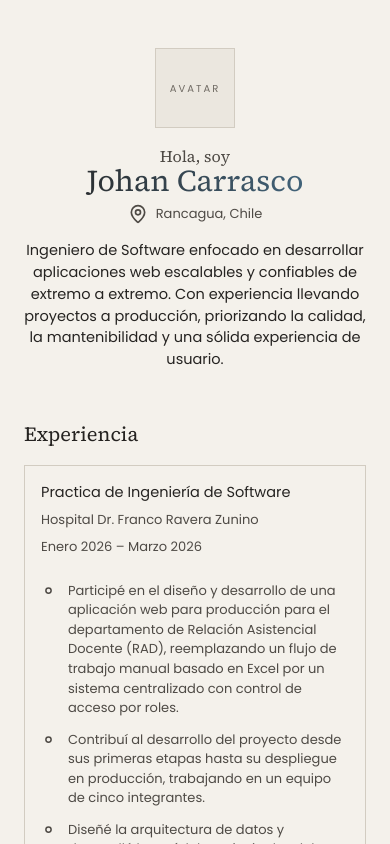
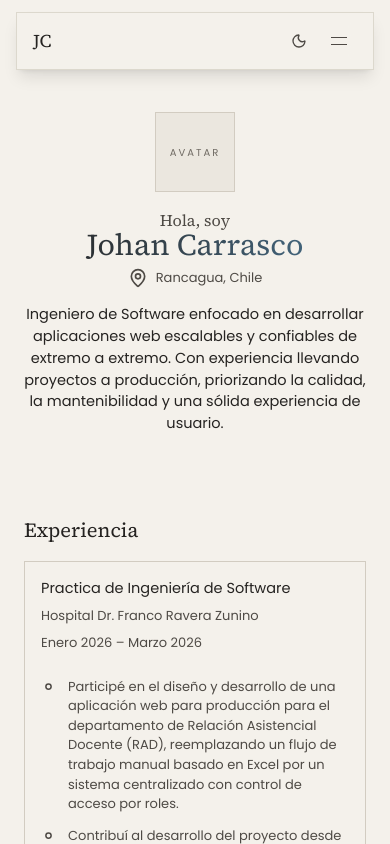
Before and after one commit to johandev21/Portfolio-Website, a React (Vite) app: page / in a window 390 px wide. Shown: the top 844 px of the page. Built offline with nearby package versions, Linux system fonts and the light colour scheme.

Commit message:
feat(ui): add responsive header and theme toggle

```diff
--- a/src/App.tsx
+++ b/src/App.tsx
@@ -6,12 +6,14 @@ import TechnologiesSection from "./sections/TechnologiesSection";
 import ContactSection from "./sections/ContactSection";
 import Reveal from "./components/Reveal";
 import BackToTop from "./components/BackToTop";
+import Header from "./components/Header";
 
 function Portfolio() {
   return (
     <MotionConfig reducedMotion="user">
       <main className="min-h-screen w-full bg-bg font-sans text-text">
-        <div className="mx-auto flex w-full max-w-full flex-col items-stretch px-6 pt-12 md:px-8 md:pt-[132px] lg:max-w-[812px] lg:px-0">
+        <Header />
+        <div className="mx-auto flex w-full max-w-full flex-col items-stretch px-6 pt-28 md:px-8 md:pt-[132px] lg:max-w-[812px] lg:px-0">
           <Reveal>
             <IntroSection />
           </Reveal>
--- /dev/null
+++ b/src/components/Header.tsx
@@ -0,0 +1,137 @@
+import { useEffect, useRef, useState } from "react";
+import ThemeToggle from "./ThemeToggle";
+
+const navItems = [
+  { href: "#inicio", label: "Inicio" },
+  { href: "#experiencia", label: "Experiencia" },
+  { href: "#proyectos", label: "Proyectos" },
+  { href: "#tecnologias", label: "Tecnologías" },
+  { href: "#contacto", label: "Contacto" },
+];
+
+export default function Header() {
+  const [isMenuOpen, setIsMenuOpen] = useState(false);
+  const [isHidden, setIsHidden] = useState(false);
+  const lastScrollY = useRef(0);
+
+  useEffect(() => {
+    lastScrollY.current = window.scrollY;
+
+    const handleScroll = () => {
+      const currentScrollY = window.scrollY;
+      const scrollingDown = currentScrollY > lastScrollY.current;
+
+      if (isMenuOpen || currentScrollY < 96) {
+        setIsHidden(false);
+      } else if (scrollingDown && currentScrollY - lastScrollY.current > 4) {
+        setIsHidden(true);
+      } else if (!scrollingDown && lastScrollY.current - currentScrollY > 4) {
+        setIsHidden(false);
+      }
+
+      lastScrollY.current = currentScrollY;
+    };
+
+    const handlePointerMove = (event: PointerEvent) => {
+      if (event.clientY < 88) setIsHidden(false);
+    };
+
+    window.addEventListener("scroll", handleScroll, { passive: true });
+    window.addEventListener("pointermove", handlePointerMove, { passive: true });
+
+    return () => {
+      window.removeEventListener("scroll", handleScroll);
+      window.removeEventListener("pointermove", handlePointerMove);
+    };
+  }, [isMenuOpen]);
+
+  useEffect(() => {
+    if (!isMenuOpen) return;
+
+    const handleKeyDown = (event: KeyboardEvent) => {
+      if (event.key === "Escape") setIsMenuOpen(false);
+    };
+
+    window.addEventListener("keydown", handleKeyDown);
+    return () => window.removeEventListener("keydown", handleKeyDown);
+  }, [isMenuOpen]);
+
+  const closeMenu = () => setIsMenuOpen(false);
+
+  return (
+    <header
+      className={`fixed inset-x-0 top-0 z-40 px-4 pt-3 transition-motion md:px-6 ${isHidden ? "md:-translate-y-full md:opacity-0 md:pointer-events-none" : ""}`}
+    >
+      <div className="mx-auto max-w-[860px] border border-border/70 bg-bg/85 shadow-lg backdrop-blur-md">
+        <div className="flex h-14 items-center justify-between px-4 md:px-5">
+          <a
+            href="#inicio"
+            onClick={closeMenu}
+            className="rounded-sm font-serif text-lg leading-none text-text transition-motion hover:text-accent focus-visible:ring-2 focus-visible:ring-text-soft focus-visible:ring-offset-2 focus-visible:ring-offset-bg"
+          >
+            JC
+            <span className="sr-only">Johan Carrasco</span>
+          </a>
+
+          <nav aria-label="Navegación principal" className="hidden md:block">
+            <ul className="flex items-center gap-5">
+              {navItems.map((item) => (
+                <li key={item.href}>
+                  <a
+                    href={item.href}
+                    className="rounded-sm text-xs leading-none text-muted transition-motion hover:text-text focus-visible:ring-2 focus-visible:ring-text-soft focus-visible:ring-offset-2 focus-visible:ring-offset-bg"
+                  >
+                    {item.label}
+                  </a>
+                </li>
+              ))}
+            </ul>
+          </nav>
+
+          <div className="flex items-center gap-1">
+            <ThemeToggle />
+            <button
+              type="button"
+              aria-label={isMenuOpen ? "Cerrar menú" : "Abrir menú"}
+              aria-expanded={isMenuOpen}
+              aria-controls="mobile-navigation"
+              onClick={() => setIsMenuOpen((open) => !open)}
+              className="group flex h-9 w-9 flex-col items-center justify-center gap-1.5 rounded-sm text-text-soft transition-motion hover:text-accent focus-visible:ring-2 focus-visible:ring-text-soft focus-visible:ring-offset-2 focus-visible:ring-offset-bg md:hidden"
+            >
+              <span
+                aria-hidden="true"
+                className={`h-px w-4 bg-current transition-motion ${isMenuOpen ? "translate-y-1 rotate-45" : ""}`}
+              />
+              <span
+                aria-hidden="true"
+                className={`h-px w-4 bg-current transition-motion ${isMenuOpen ? "-translate-y-1 -rotate-45" : ""}`}
+              />
+            </button>
+          </div>
+        </div>
+
+        {isMenuOpen && (
+          <nav
+            id="mobile-navigation"
+            aria-label="Navegación móvil"
+            className="border-t border-border/70 px-4 py-3 md:hidden"
+          >
+            <ul className="flex flex-col gap-1">
+              {navItems.map((item) => (
+                <li key={item.href}>
+                  <a
+                    href={item.href}
+                    onClick={closeMenu}
+                    className="block rounded-sm px-2 py-2.5 text-sm text-muted transition-motion hover:bg-surface hover:text-text focus-visible:ring-2 focus-visible:ring-text-soft"
+                  >
+                    {item.label}
+                  </a>
+                </li>
+              ))}
+            </ul>
+          </nav>
+        )}
+      </div>
+    </header>
+  );
+}
--- /dev/null
+++ b/src/components/ThemeToggle.tsx
@@ -0,0 +1,59 @@
+import { createElement, useEffect, useState } from "react";
+import { Moon, Sun } from "lucide";
+
+type Theme = "light" | "dark";
+
+function getInitialTheme(): Theme {
+  const storedTheme = window.localStorage.getItem("theme");
+
+  if (storedTheme === "light" || storedTheme === "dark") return storedTheme;
+  return window.matchMedia("(prefers-color-scheme: light)").matches
+    ? "light"
+    : "dark";
+}
+
+function renderIcon(iconNode: typeof Sun) {
+  return createElement(
+    "svg",
+    {
+      "aria-hidden": true,
+      className: "h-4 w-4",
+      fill: "none",
+      stroke: "currentColor",
+      strokeLinecap: "round",
+      strokeLinejoin: "round",
+      strokeWidth: 2,
+      viewBox: "0 0 24 24",
+    },
+    iconNode.map(([tag, attributes], index) =>
+      createElement(tag, { ...attributes, key: index }),
+    ),
+  );
+}
+
+export default function ThemeToggle() {
+  const [theme, setTheme] = useState<Theme>(getInitialTheme);
+
+  useEffect(() => {
+    document.documentElement.dataset.theme = theme;
+  }, [theme]);
+
+  const nextTheme = theme === "dark" ? "light" : "dark";
+
+  const handleToggle = () => {
+    const updatedTheme = nextTheme;
+    window.localStorage.setItem("theme", updatedTheme);
+    setTheme(updatedTheme);
+  };
+
+  return (
+    <button
+      type="button"
+      aria-label={`Cambiar a tema ${nextTheme === "dark" ? "oscuro" : "claro"}`}
+      onClick={handleToggle}
+      className="inline-flex h-9 w-9 items-center justify-center rounded-sm text-text-soft transition-motion hover:text-accent focus-visible:ring-2 focus-visible:ring-text-soft focus-visible:ring-offset-2 focus-visible:ring-offset-bg"
+    >
+      {theme === "dark" ? renderIcon(Sun) : renderIcon(Moon)}
+    </button>
+  );
+}
--- a/src/index.css
+++ b/src/index.css
@@ -56,6 +56,38 @@ html {
   }
 }
 
+:root[data-theme="dark"] {
+  color-scheme: dark;
+  --color-bg: #0d1011;
+  --color-surface: #181e20;
+  --color-border: #2a2a2a;
+  --color-muted: #9c9a9a;
+  --color-text: #f1f1f1;
+  --color-text-soft: #e1e1e1;
+  --color-accent: #7ebde8;
+  --color-action: #c0c0c0;
+  --color-action-foreground: #0d1011;
+  --selection-bg: #7ebde8;
+  --selection-text: #0d1011;
+  --contact-overlay: rgba(13, 16, 17, 0.85);
+}
+
+:root[data-theme="light"] {
+  color-scheme: light;
+  --color-bg: #f4f1eb;
+  --color-surface: #ebe7df;
+  --color-border: #d2ccc1;
+  --color-muted: #6f6a63;
+  --color-text: #252321;
+  --color-text-soft: #4e4a45;
+  --color-accent: #47728f;
+  --color-action: #252321;
+  --color-action-foreground: #f4f1eb;
+  --selection-bg: #47728f;
+  --selection-text: #f4f1eb;
+  --contact-overlay: rgba(244, 241, 235, 0.84);
+}
+
 @custom-variant hoverable (@media (hover: hover));
 
 @utility transition-motion {
--- a/src/sections/ContactSection.tsx
+++ b/src/sections/ContactSection.tsx
@@ -7,7 +7,7 @@ import crowsImage from "../assets/crows.jpg";
 export default function ContactSection() {
   const { contact } = portfolioData;
   return (
-    <section className="relative mt-12 overflow-hidden pb-16 md:mt-16 xl:mt-[111px] xl:pb-[122px]">
+    <section id="contacto" className="relative mt-20 scroll-mt-24 overflow-hidden pb-16 md:mt-16 xl:mt-[111px] xl:pb-[122px]">
       <img
         src={crowsImage}
         alt=""
--- a/src/sections/ExperienceSection.tsx
+++ b/src/sections/ExperienceSection.tsx
@@ -4,7 +4,7 @@ import ExperienceCard from "../components/ExperienceCard";
 
 export default function ExperienceSection() {
   return (
-    <section className="mt-12 flex flex-col gap-4 md:mt-16 xl:mt-[95px]">
+    <section id="experiencia" className="mt-20 scroll-mt-24 flex flex-col gap-4 md:mt-16 xl:mt-[95px]">
       <SectionTitle>Experiencia</SectionTitle>
       {portfolioData.experience.map((experience) => (
         <ExperienceCard key={experience.title} experience={experience} />
--- a/src/sections/IntroSection.tsx
+++ b/src/sections/IntroSection.tsx
@@ -5,7 +5,7 @@ import Placeholder from "../components/Placeholder";
 export default function IntroSection() {
   const { hero } = portfolioData;
   return (
-    <section className="flex flex-col gap-4">
+    <section id="inicio" className="scroll-mt-24 flex flex-col gap-4">
       <div className="flex flex-col items-center gap-5 md:flex-row">
         <Placeholder
           label="AVATAR"
--- a/src/sections/ProjectsSection.tsx
+++ b/src/sections/ProjectsSection.tsx
@@ -4,7 +4,7 @@ import ProjectCard from "../components/ProjectCard";
 
 export default function ProjectsSection() {
   return (
-    <section className="mt-12 flex flex-col gap-[15px] md:mt-16 xl:mt-[99px]">
+    <section id="proyectos" className="mt-20 scroll-mt-24 flex flex-col gap-[15px] md:mt-16 xl:mt-[99px]">
       <SectionTitle>Proyectos</SectionTitle>
       <div className="grid grid-cols-1 gap-x-3 gap-y-4 sm:grid-cols-2">
         {portfolioData.projects.map((project) => (
--- a/src/sections/TechnologiesSection.tsx
+++ b/src/sections/TechnologiesSection.tsx
@@ -4,7 +4,7 @@ import TechRow from "../components/TechRow";
 
 export default function TechnologiesSection() {
   return (
-    <section className="mt-12 flex flex-col gap-4 md:mt-16 xl:mt-[95px]">
+    <section id="tecnologias" className="mt-20 scroll-mt-24 flex flex-col gap-4 md:mt-16 xl:mt-[95px]">
       <SectionTitle>Tecnologías</SectionTitle>
       <div className="flex w-full flex-col gap-4">
         {portfolioData.techCategories.map((category) => (
```
